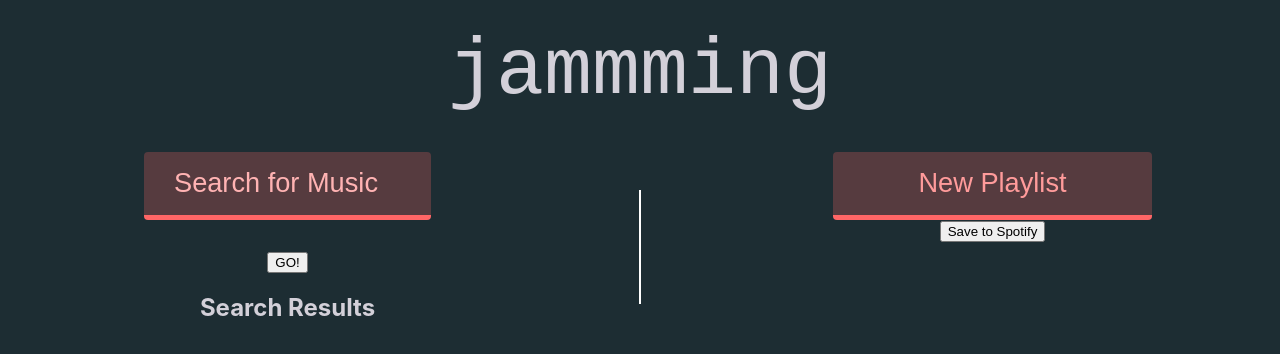
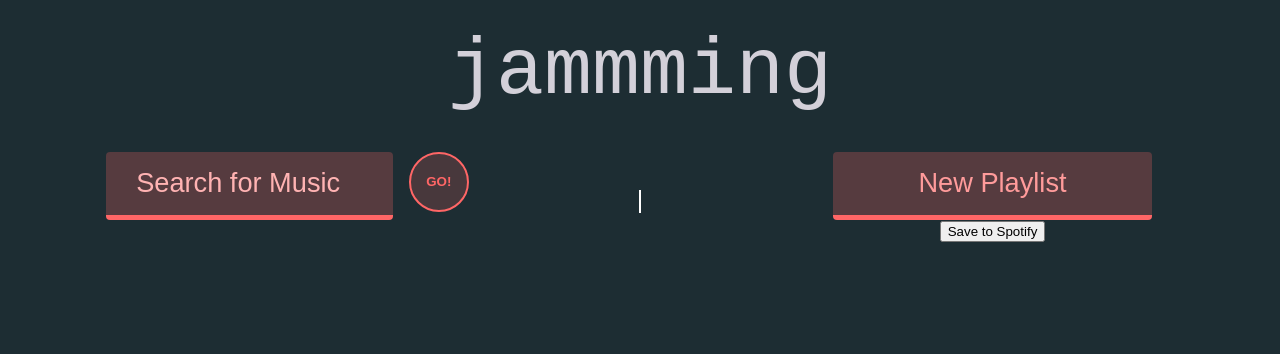
Before and after one commit to averystraumann/jammming, a React (Create React App) app: page / in a window 1280 px wide. Shown: the top 354 px of the page. Built offline with nearby package versions, Linux system fonts and the light colour scheme; a web font is replaced by a local one.

Commit message:
more style

```diff
--- a/src/components/SearchBar/SearchBar.css
+++ b/src/components/SearchBar/SearchBar.css
@@ -1,7 +1,7 @@
 .SearchBar {
   display: flex;
-  flex-direction: column;
-  align-items: center;
+  justify-content: center;
+  gap: 3%;
 }
 
 .SearchBar input {
@@ -16,6 +16,22 @@
   color: #ff9b9b;
 }
 
+.SearchBar #go {
+  border-radius: 100%;
+  height: 60px;
+  width: 60px;
+  border: 0.2em solid #ff6666;
+  text-align: center;
+  font-weight: bold;
+  color: #ff6666;
+  background-color: #ff666630;
+}
+
+.SearchBar #go:hover {
+  background-color: #ff666660;
+  transition: 0.5s;
+}
+
 ::placeholder {
   color: #ffb3b3;
 }
--- a/src/components/SearchBar/SearchBar.js
+++ b/src/components/SearchBar/SearchBar.js
@@ -13,9 +13,9 @@ export default function SearchBar({ onSearch }) {
         placeholder="Search for Music"
         onChange={(e) => setSearchTerm(e.target.value)}
       ></input>
-      <p>{searchTerm}</p>
-
-      <button onClick={() => onSearch(searchTerm)}>GO!</button>
+      <button id="go" onClick={() => onSearch(searchTerm)}>
+        GO!
+      </button>
     </div>
   );
 }
--- /dev/null
+++ b/src/components/SearchResults/SearchResults.css
@@ -0,0 +1,3 @@
+.SearchResults {
+  margin-top: 6%;
+}
--- a/src/components/SearchResults/SearchResults.js
+++ b/src/components/SearchResults/SearchResults.js
@@ -1,10 +1,10 @@
 import React, { useState } from "react";
 import Tracklist from "../Tracklist/Tracklist.js";
+import "./SearchResults.css";
 
 export default function SearchResults({ searchResultsTracks, addToPlaylist }) {
   return (
-    <div class="SearchResults">
-      <h2>Search Results</h2>
+    <div className="SearchResults">
       <Tracklist tracks={searchResultsTracks} addToPlaylist={addToPlaylist} />
     </div>
   );
--- a/src/components/Track/Track.css
+++ b/src/components/Track/Track.css
@@ -3,7 +3,7 @@
   text-align: left;
   padding: 0 2% 1%;
   border-radius: 6px;
-  margin: 2%;
+  margin: 4% 1%;
   display: flex;
   justify-content: space-between;
   align-items: center;
```
Also changed, not shown: src/components/SearchResults/SearchResults.module.css (deleted).
